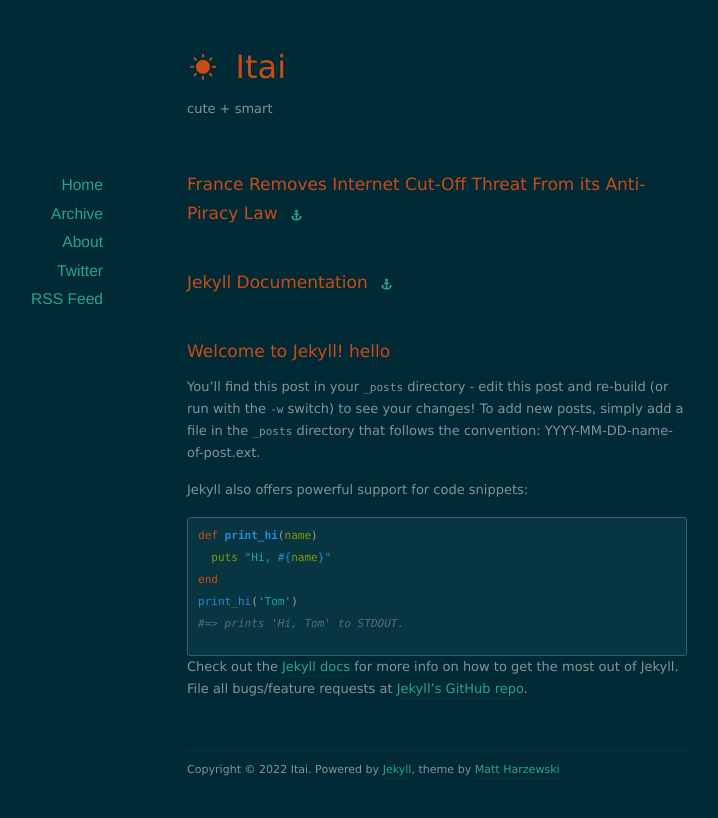
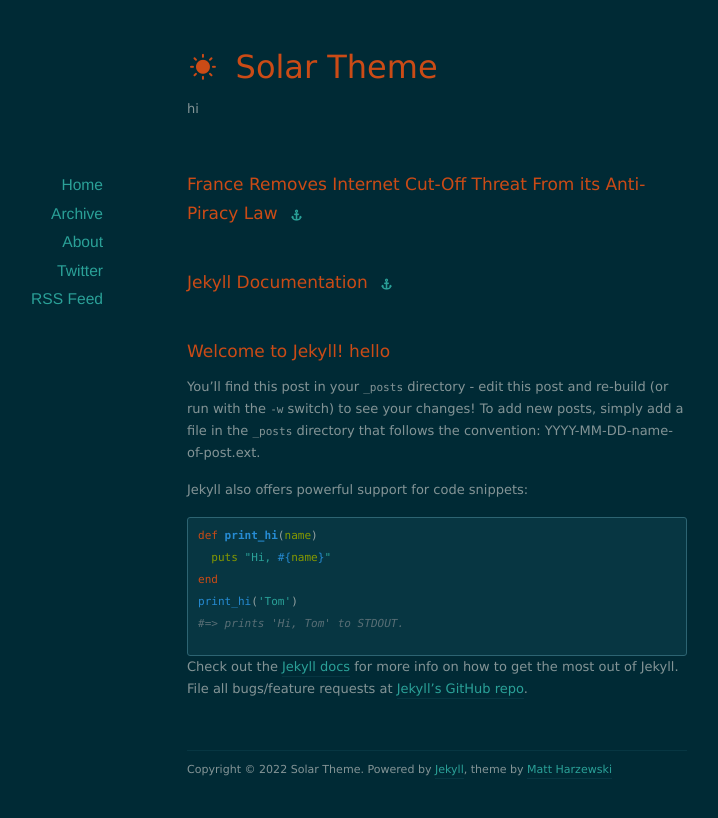
Before and after one commit to itaibassi/itaibassi.github.io, a Jekyll site: the page built from index.html, in a window 1280 px wide. Shown: the top 818 px of the page, without its empty margins (203-921 px from the left). Built offline with Jekyll 4.4.1, drawn with Linux system fonts in a browser that asks for light colours; nearby versions of some CDN libraries; the list of posts is cut into pages by our own code.

Commit message:
Update _config.yml

```diff
--- a/_config.yml
+++ b/_config.yml
@@ -1,6 +1,6 @@
-name: Itai
+name: Solar Theme
 url: http://example.org
-description: cute + smart
+description: hi
 
 permalink: /:year/:month/:day/:title/
 paginate: 10
```
